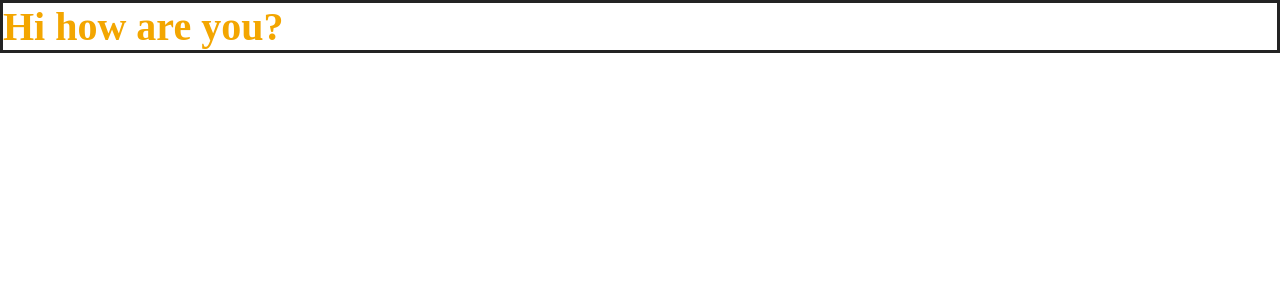
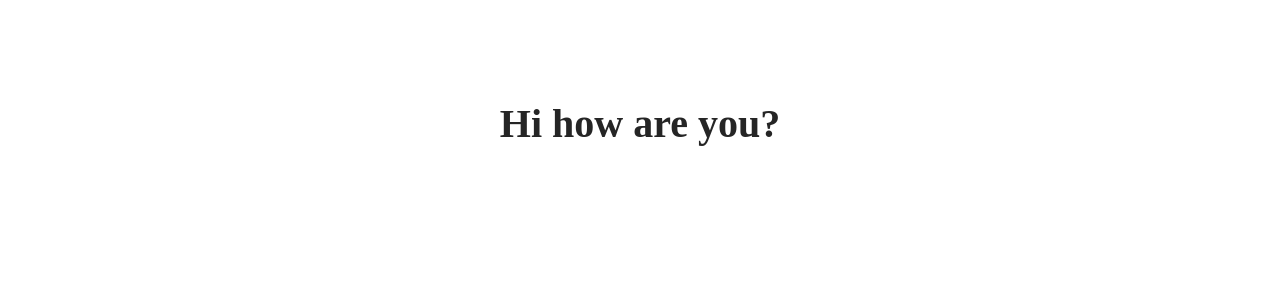
Before and after one commit to AnvarovM/my-os, a Next.js app: page / in a window 1280 px wide. Shown: the top 300 px of the page. Built offline with nearby package versions, Linux system fonts and the light colour scheme.

Commit message:
Reafactored process state context

```diff
--- a/contexts/process.tsx
+++ b/contexts/process.tsx
@@ -1,20 +1,18 @@
 /* eslint-disable react/jsx-no-constructed-context-values */
 /* eslint-disable import/no-unresolved */
+import useContextContextState from 'hooks/useContextContextState';
 import type { FC } from 'react';
-import { createContext, useState } from 'react';
+import { createContext } from 'react';
 import type { ProcessContextState } from 'types/context/process';
 import processDirectory from 'utils/processDirectory';
 
 const ProcessContext = createContext<ProcessContextState>({ processes: {} });
 
 // eslint-disable-next-line react/function-component-definition
-export const ProcessProvider: FC = ({ children }) => {
-  const [processes] = useState(processDirectory);
-  return (
-    <ProcessContext.Provider value={{ processes }}>
-      {children}
-    </ProcessContext.Provider>
-  );
-};
+export const ProcessProvider: FC = ({ children }) => (
+  <ProcessContext.Provider value={useContextContextState(processDirectory)}>
+    {children}
+  </ProcessContext.Provider>
+);
 
 export const ProcessConsumer = ProcessContext.Consumer;
--- /dev/null
+++ b/hooks/useContextContextState.tsx
@@ -0,0 +1,10 @@
+import { useState } from 'react';
+import type { ProcessContextState, Processes } from 'types/context/process';
+
+const useContextContextState = (startupProcesses: Processes): ProcessContextState => {
+  const [processes] = useState(startupProcesses);
+
+  return { processes };
+};
+
+export default useContextContextState;
--- a/styles/generic/Title.tsx
+++ b/styles/generic/Title.tsx
@@ -2,9 +2,10 @@
 import styled from 'styled-components';
 
 const Title = styled.h1`
-    border: 3px solid #232323;
-    color: ${({ theme }) => theme.colors.primary};
-    font-size: 2.5em;
+  color: ${({ theme }) => theme.colors.primary};
+  font-size: 2.5em;
+  margin-top: 100px;
+  text-align: center;
 `;
 
 export default Title;
--- a/styles/themes.json
+++ b/styles/themes.json
@@ -1,7 +1,7 @@
 {
     "default": {
         "colors": {
-            "primary": "#f3a600"
+            "primary": "#252525"
         }
     }
 }
```
